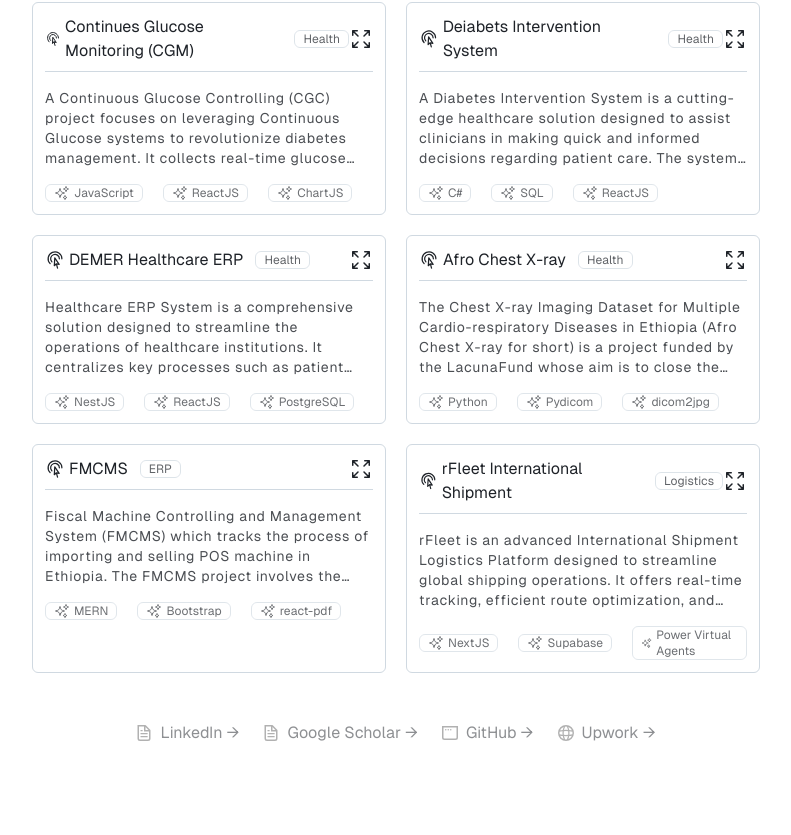
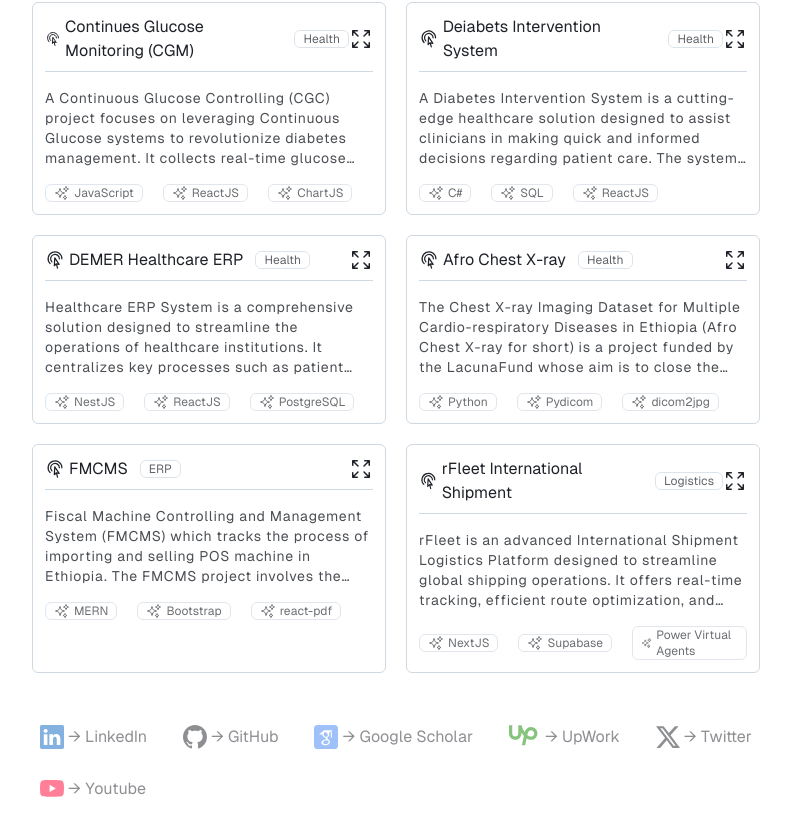
Before and after one commit to NegasiHaile/negasihaile.github.io, a Next.js app: page / in a window 1280 px wide. Shown: the part 585-1420 px from the top of the page, without its empty margins (244-1035 px from the left). Before the commit the page ends 1398 px from the top, so only its background shows below. Built offline with nearby package versions, Linux system fonts and the light colour scheme.

Commit message:
Updated: Footer with the social accounts

```diff
--- a/src/components/footer.tsx
+++ b/src/components/footer.tsx
@@ -1,68 +1,26 @@
+import { SocialAccountsTypes } from "@/types";
 import Image from "next/image";
+import Link from "next/link";
+
+import { social_accounts } from "@/data/social_accounts";
 
 const Footer = () => {
   return (
-    <footer className="row-start-3 w-full flex gap-6 opacity-50 py-12 flex-wrap items-center justify-center">
-      <a
-        className="flex items-center gap-2 hover:underline hover:underline-offset-4"
-        href="https://www.linkedin.com/in/negasi-haile-abadi/"
-        target="_blank"
-        rel="noopener noreferrer"
-      >
-        <Image
-          aria-hidden
-          src="/file.svg"
-          alt="File icon"
-          width={16}
-          height={16}
-        />
-        LinkedIn →
-      </a>
-      <a
-        className="flex items-center gap-2 hover:underline hover:underline-offset-4"
-        href="https://www.linkedin.com/in/negasi-haile-abadi/"
-        target="_blank"
-        rel="noopener noreferrer"
-      >
-        <Image
-          aria-hidden
-          src="/file.svg"
-          alt="File icon"
-          width={16}
-          height={16}
-        />
-        Google Scholar →
-      </a>
-      <a
-        className="flex items-center gap-2 hover:underline hover:underline-offset-4"
-        href="https://github.com/NegasiHaile"
-        target="_blank"
-        rel="noopener noreferrer"
-      >
-        <Image
-          aria-hidden
-          src="/window.svg"
-          alt="Window icon"
-          width={16}
-          height={16}
-        />
-        GitHub →
-      </a>
-      <a
-        className="flex items-center gap-2 hover:underline hover:underline-offset-4"
-        href="https://www.upwork.com/freelancers/~01556d2b924254de6d"
-        target="_blank"
-        rel="noopener noreferrer"
-      >
-        <Image
-          aria-hidden
-          src="/globe.svg"
-          alt="Globe icon"
-          width={16}
-          height={16}
-        />
-        Upwork →
-      </a>
+    <footer className="row-start-3 w-full flex gap-6 opacity-50 py-12 flex-wrap items-center justify-between px-2">
+      {social_accounts.map((account, i) => {
+        return (
+          <Link
+            key={i}
+            className="flex items-center gap-1 hover:underline hover:underline-offset-4"
+            href={account.link}
+            target="_blank"
+            rel="noopener noreferrer"
+          >
+            {account.icon}
+            <span className="hidden md:block">→ {account.title}</span>
+          </Link>
+        );
+      })}
     </footer>
   );
 };
```
